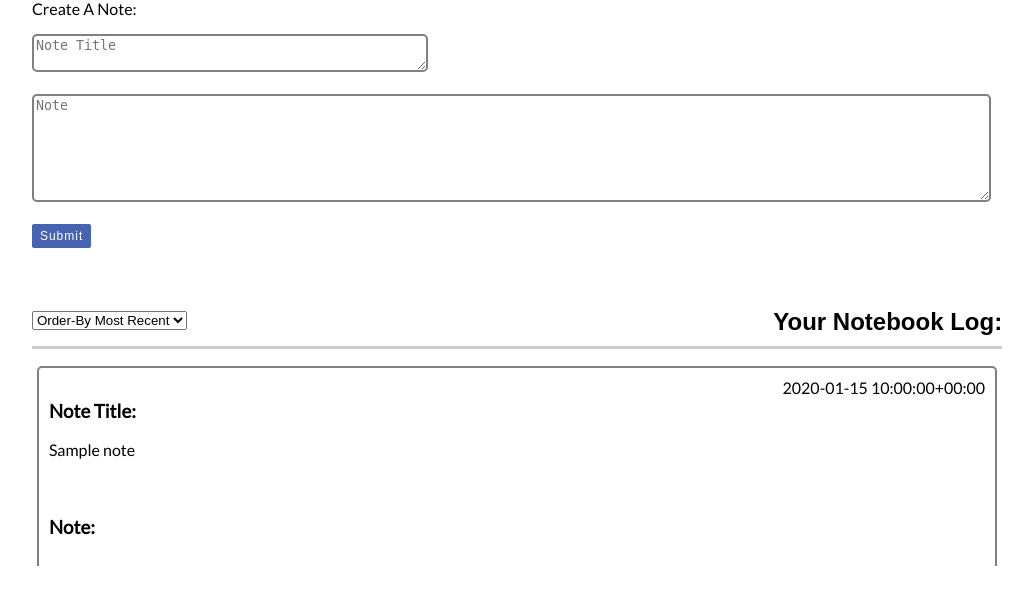
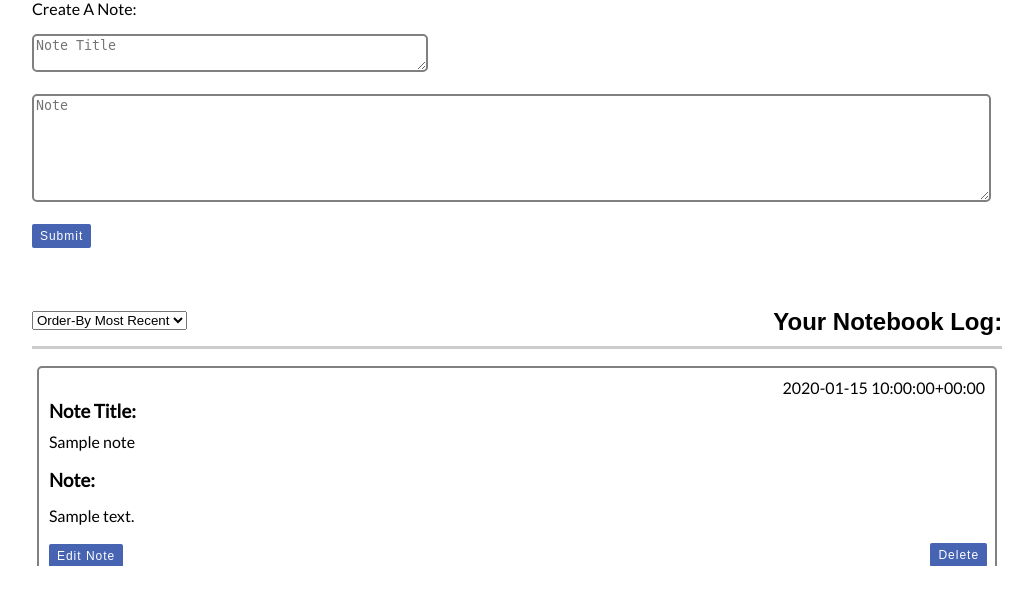
Before and after one commit to laurengordonfahn/notebook, a Flask app: template templates/index.html in a window 1280 px wide. Shown: the part 306-905 px from the top of the page, without its empty margins (123-1156 px from the left). Run offline with Flask 2, Linux system fonts and the light colour scheme; the visitor is signed in with stand-in values (Sample User, id 1); tables that the repository leaves empty hold one stand-in row (values such as "Sample post"); the template is opened without the code that fills it: values that come from a table or form of the project are taken from there, most other values are stand-ins (such as "Sample title", 1, 10 or a date in 2020); some libraries are stand-ins or nearby versions; some web fonts are replaced.

Commit message:
Correct css note content placement
Note Content div in css seems to have fixed size but not clear the source
Correction with negative margins remdedies most of the issue

```diff
--- a/static/css/stylesheet.css
+++ b/static/css/stylesheet.css
@@ -184,33 +184,42 @@
     .header_note_title{
         margin-top: 0px;
         padding-top: 3px;
-        display: flex;
+        margin-bottom: 10px;
     }
+
     /* SubRow 3- Div hold Note Header & Note Content */
     .div_note_content{
-        clear: both;
-        margin: 0px;
+        /*clear: both;*/
+        margin: -20px 0px -20px 0px;
         padding: 0px;
+        display: block;
         white-space:pre-wrap;
     }
     .note_content {
-        margin: 0px;
+        margin:  -20px 0px 0px 0px;
         padding: 0px;
         display: inline-block;
+        float: left;
+
     }
     .note {
+        display: inline-block;
         margin: 0px;
+        margin-bottom: -35px;
         padding: 0px;
+        float: left;
+
     }
-    .hightlight {
-       /*TODO edit this magirn padding */
+    button.edit_button{
+        /*margin-top: -20px;*/
+       /* float: left;*/
     }
-
     /* Move Delete Button to Right Corner */
     button.delete_note{
         display: block;
         float: right;
         margin: -1px -2px -2px;
+        /*margin-top: -20px;*/
     }
     /*Edit Note highlight title and content */
     .highlight{
--- a/static/javascript/index.js
+++ b/static/javascript/index.js
@@ -108,10 +108,9 @@ function updateNotes(response){
                         "style=\"white-space: break-word; width: 100%; word-wrap: break-word\"" +
                         "contenteditable=\"false\">{{content}}</div>"+
                     "</div>" +
-                    "<br>" +
                     "<button class=\"edit_button\" value=\"{{id}}\"> Edit Note </button>" +
                     "<button class=\"delete_note\" value=\"{{id}}\"> Delete </button>" +
-                    "<br>" +
+                    "<br/>" +
                     "</div>";
 
         var content = Mustache.render(tmpl, response);
@@ -177,7 +176,7 @@ function updateNoteOrder(response){
             "</div>" +
             "<button class=\"edit_button\" value=\"{{id}}\"> Edit Note </button>" +
             "<button class=\"delete_note\" value=\" {{id}}\"> Delete </button>" +
-            "<br>" +
+            "<br/>" +
           "</div>" +
         "{{/items}}";
 
--- a/templates/index.html
+++ b/templates/index.html
@@ -93,11 +93,9 @@
 
                     </div>
 
-                    <br>
-
                     <button class="edit_button" value="{{ note.id }}"> Edit Note </button>
                     <button class="delete_note" value="{{ note.id }}"> Delete </button>
-                    <br>
+                    <br/>
                 </div>
 
             {% endfor %}
```
